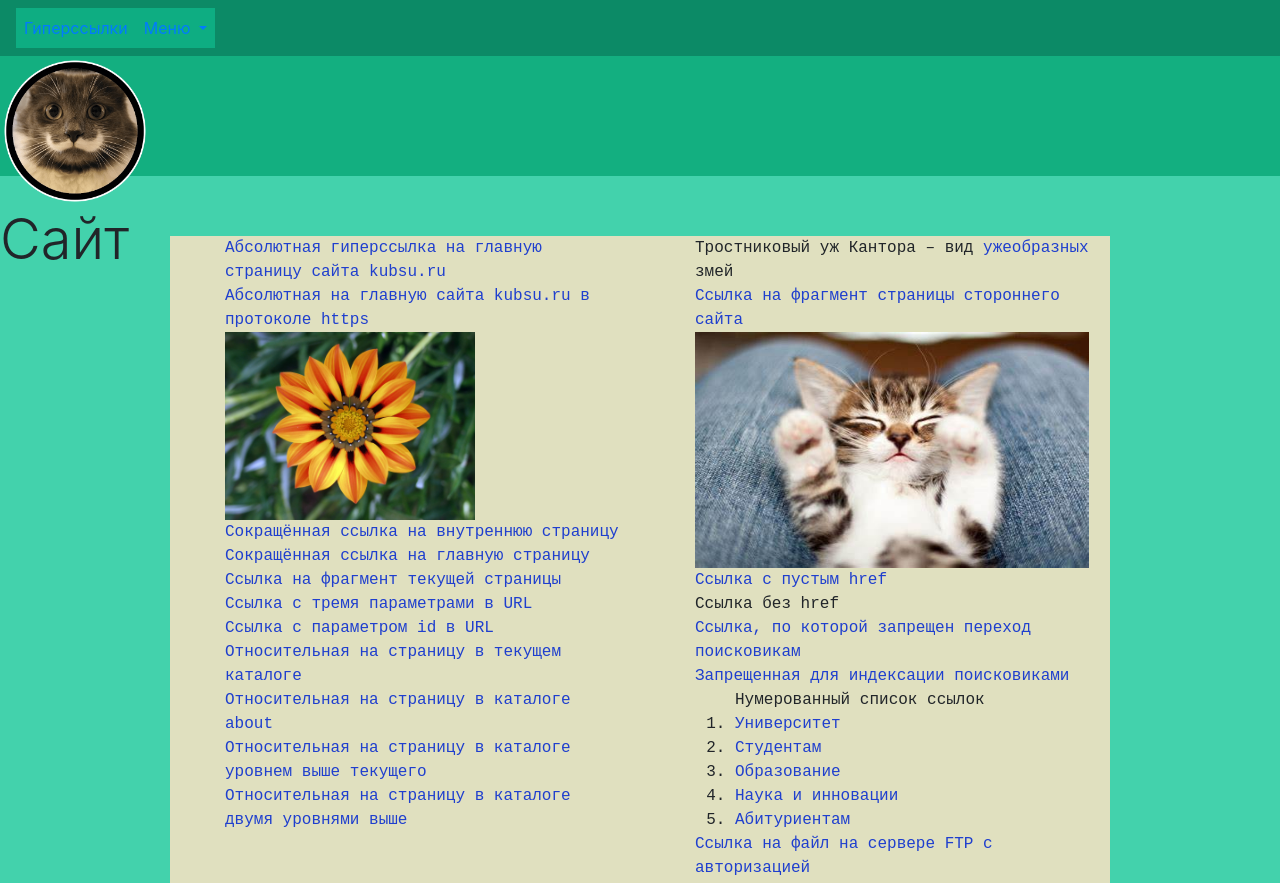
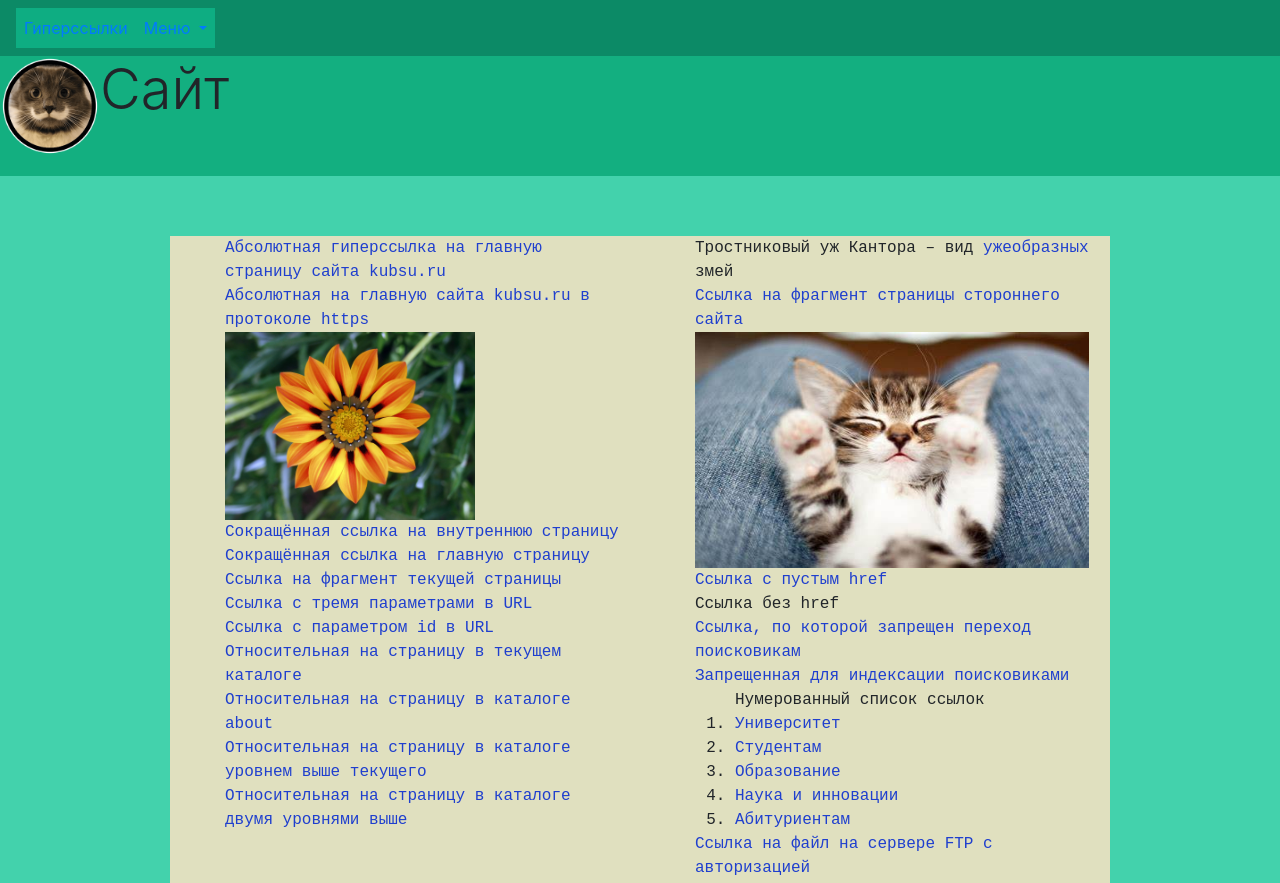
Before and after one commit to formleszs/forth.github.io, a plain HTML site: page index.html in a window 1280 px wide. Shown: the top 883 px of the page. Drawn offline with nearby package versions, Linux system fonts and the light colour scheme.

Commit message:
index.html

```diff
--- a/index.html
+++ b/index.html
@@ -13,7 +13,7 @@
 <body data-spy="scroll" data-target=".navbar" data-offset="50">
 <header class="head">
   <div class="head_logo">
-    <img class ="logo" width="150" src="logo.png" alt="Логотип сайта"/>
+    <img class ="rounded-circle float-left" width="100" src="logo.png" alt="Логотип сайта"/>
   </div>
   <div class=""head_text>
     <h1 class="display-4">
```
